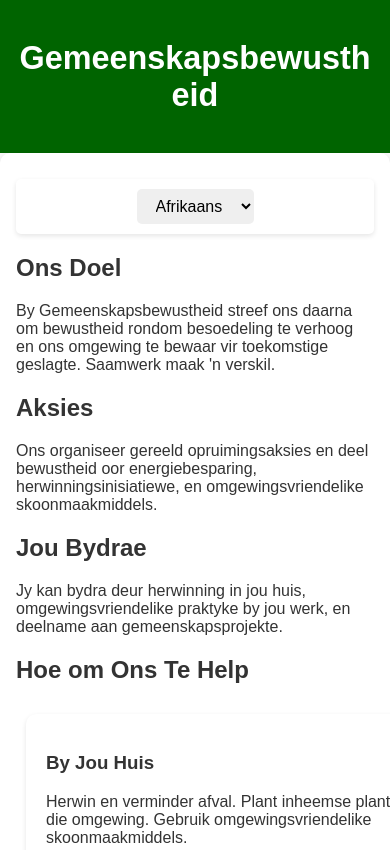
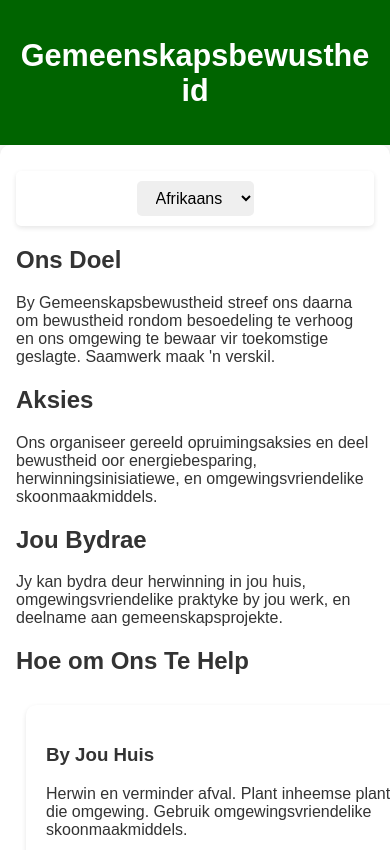
Before and after one commit to ElementsiaGov/Raise-awareness, a plain HTML site: page index.html in a window 390 px wide. Shown: the top 850 px of the page. Drawn offline with Linux system fonts and the light colour scheme; grey boxes are pictures that could not be loaded.

Commit message:
Update index.html

```diff
--- a/index.html
+++ b/index.html
@@ -48,7 +48,7 @@
         /* Media query for mobile devices */
         @media (max-width: 600px) {
             header {
-                font-size: 18px; /* Adjust font size for better readability on mobile */
+                font-size: 17px; /* Adjust font size for better readability on mobile */
             }
             .frame {
                 flex-basis: calc(100% - 20px);
```
